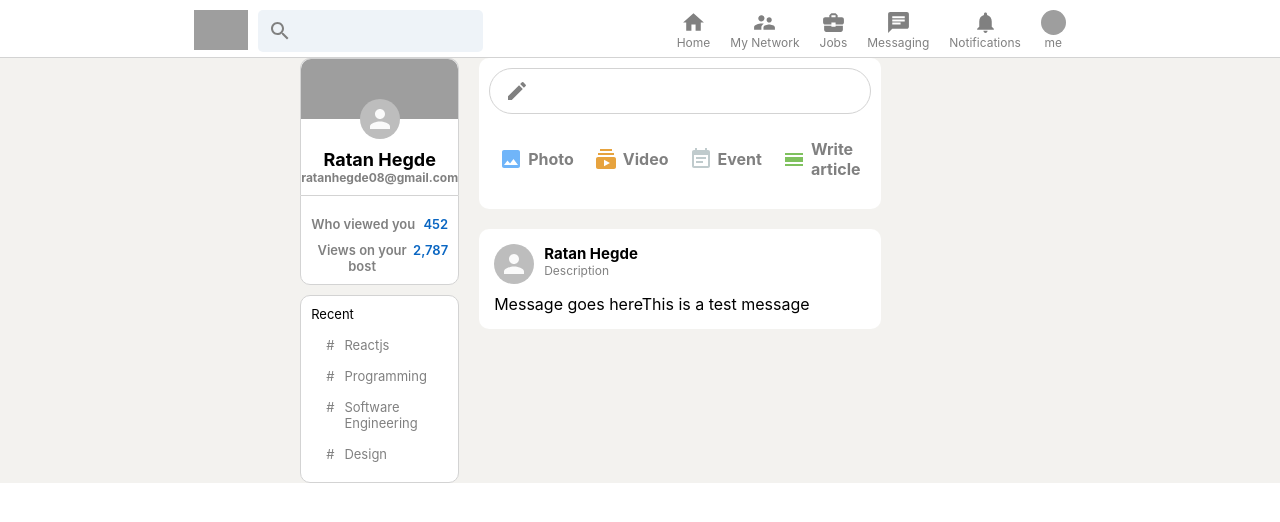
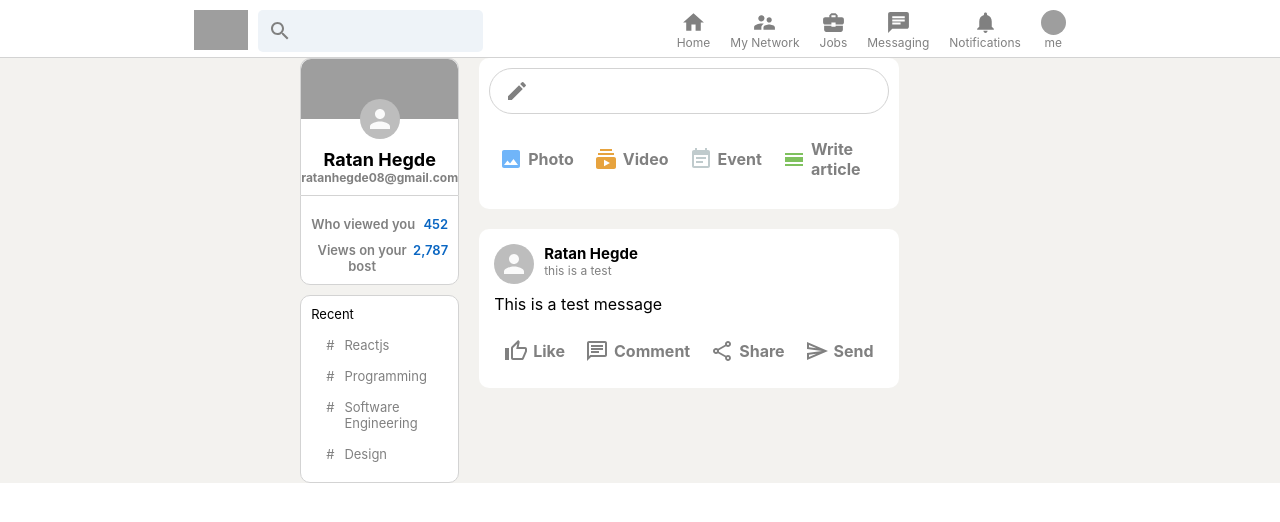
Before and after one commit to RatanNarayanHegde/linkedin-clone, a React (Create React App) app: page / in a window 1280 px wide. Shown: the top 522 px of the page. Built offline with nearby package versions, Linux system fonts and the light colour scheme; grey boxes are pictures that could not be loaded.

Commit message:
style post

```diff
--- a/src/Post.css
+++ b/src/Post.css
@@ -26,3 +26,8 @@
 .post__info > h2 {
   font-size: 15px;
 }
+
+.post__buttons {
+  display: flex;
+  justify-content: space-evenly;
+}
--- a/src/Post.js
+++ b/src/Post.js
@@ -1,6 +1,11 @@
 import React from "react";
 import "./Post.css";
 import { Avatar } from "@material-ui/core";
+import InputOption from "./InputOption";
+import ThumbUpAltOutlinedIcon from "@material-ui/icons/ThumbUpAltOutlined";
+import ChatOutlinedIcon from "@material-ui/icons/ChatOutlined";
+import ShareOutlinedIcon from "@material-ui/icons/ShareOutlined";
+import SendOutlinedIcon from "@material-ui/icons/SendOutlined";
 
 function Post({ name, description, message, photoUrl }) {
   return (
@@ -9,11 +14,17 @@ function Post({ name, description, message, photoUrl }) {
         <Avatar src={photoUrl} />
         <div className="post__info">
           <h2>Ratan Hegde</h2>
-          <p>Description</p>
+          <p>{description}</p>
         </div>
       </div>
       <div className="post__body">
-        <p>Message goes here{message}</p>
+        <p>{message}</p>
+      </div>
+      <div className="post__buttons">
+        <InputOption Icon={ThumbUpAltOutlinedIcon} title="Like" color="gray" />
+        <InputOption Icon={ChatOutlinedIcon} title="Comment" color="gray" />
+        <InputOption Icon={ShareOutlinedIcon} title="Share" color="gray" />
+        <InputOption Icon={SendOutlinedIcon} title="Send" color="gray" />
       </div>
     </div>
   );
```
